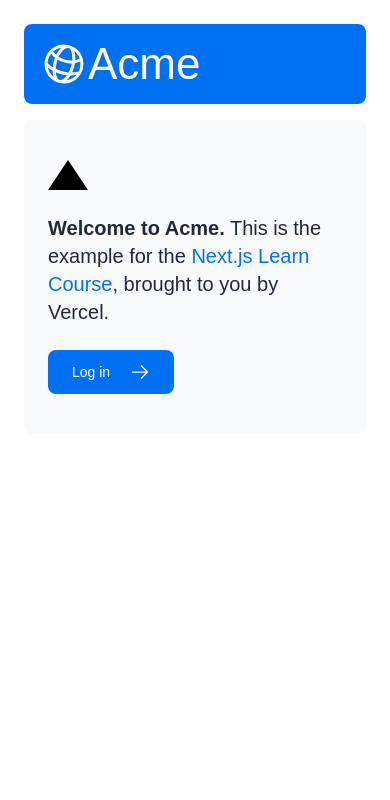
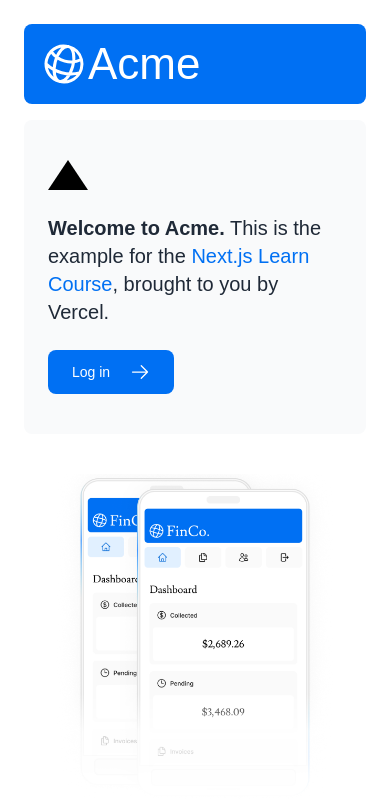
Before and after one commit to RohitSth/next-js-learning, a Next.js app: page / in a window 390 px wide. Shown: the top 800 px of the page. Built offline with nearby package versions, Linux system fonts and the light colour scheme; a web font is replaced by a local one.

Commit message:
added image for mobile screens

```diff
--- a/app/page.tsx
+++ b/app/page.tsx
@@ -37,6 +37,13 @@
             height={760}
             className="hidden md:block"
           />
+          <Image
+            src="/hero-mobile.png"
+            alt="Hero Image for mobile"
+            width={560}
+            height={620}
+            className="block md:hidden"
+          />
         </div>
       </div>
     </main>
```
